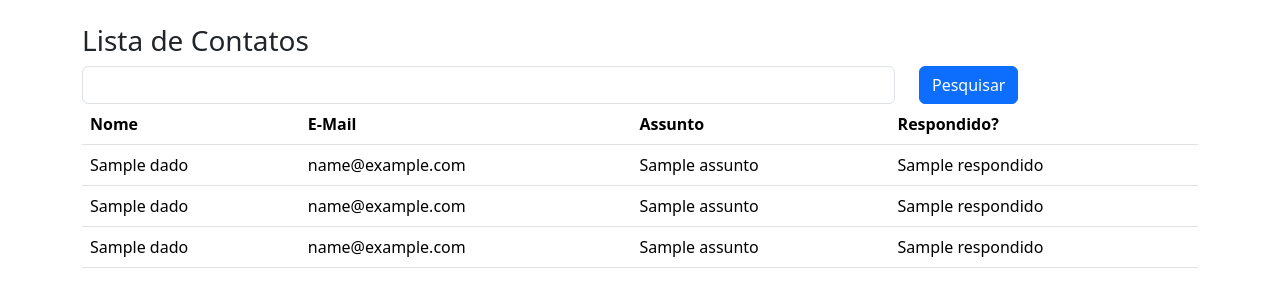
After one commit to JulioPestan/flaskCamp, a Flask app: template estudo/templates/contato_lista.html in a window 1280 px wide. The commit adds this page. Shown: the top 307 px of the page. Run offline with Flask 3, Linux system fonts and the light colour scheme; the template is opened without the code that fills it: most values are stand-ins (such as "Sample title", 1, 10 or a date in 2020).

Commit message:
O objetivo dessa parte é recuperar dados do banco. Posso recuperar todas as linhas da tabela Contato( ) ou fazer um filtro de algum nome específico. Na view com o a rota '/contato/lista/' o retorno dos dados do banco vem em ordem alfabética de nome. Mas posso pesquisar por nome também através da barra name="pesquisa". Criei o contato_lista.html. Nela temos a barra de pesquisa name="pesquisa" na qual eu faço consultas por nome. Etambém foi criada a tabela na qual os dados buscados no banco são apresentadas.

```diff
--- /dev/null
+++ b/estudo/templates/contato_lista.html
@@ -0,0 +1,64 @@
+<!DOCTYPE html>
+<html lang="pt-br">
+<head>
+    <meta charset="UTF-8">
+    <meta name="viewport" content="width=device-width, initial-scale=1.0">
+    <title>Contato</title>
+    <link href="https://cdn.jsdelivr.net/npm/bootstrap@5.3.3/dist/css/bootstrap.min.css" rel="stylesheet" integrity="sha384-QWTKZyjpPEjISv5WaRU9OFeRpok6YctnYmDr5pNlyT2bRjXh0JMhjY6hW+ALEwIH" crossorigin="anonymous">
+</head>
+<body>
+
+    <div class="container">
+
+            <div class="row mt-4" >
+                <h3>Lista de Contatos</h3>
+
+                <form method="get" class="row">
+                    <div class="col-9">
+                        <input type="text" name="pesquisa" class="form-control">
+                    </div>
+                    <div class="col-3">
+                        <button type="submit" class="btn btn-primary">Pesquisar</button>
+                    </div>
+                </form>
+
+
+                <div class="col-12">
+                    <table class="table">
+                        <thead>
+                            <tr>
+                                <th>Nome</th>
+                                <th>E-Mail</th>
+                                <th>Assunto</th>
+                                <th>Respondido?</th>
+                            </tr>
+                        </thead>
+                        <tbody>
+                            <tr>
+                                <td>{{ context['dados'][0].nome}}</td>
+                                <td>{{ context['dados'][0].email}}</td>
+                                <td>{{ context['dados'][0].assunto}}</td>
+                                <td>{{ context['dados'][0].respondido}}</td>
+                            </tr>
+                            <tr>
+                                <td>{{ context['dados'][1].nome}}</td>
+                                <td>{{ context['dados'][1].email}}</td>
+                                <td>{{ context['dados'][1].assunto}}</td>
+                                <td>{{ context['dados'][1].respondido}}</td>
+                            </tr>
+                            <tr>
+                                <td>{{ context['dados'][2].nome}}</td>
+                                <td>{{ context['dados'][2].email}}</td>
+                                <td>{{ context['dados'][2].assunto}}</td>
+                                <td>{{ context['dados'][2].respondido}}</td>
+                            </tr>
+                        </tbody>
+                    </table>
+                </div>
+            </div>
+
+    </div>
+
+    <script src="https://cdn.jsdelivr.net/npm/bootstrap@5.3.3/dist/js/bootstrap.bundle.min.js" integrity="sha384-YvpcrYf0tY3lHB60NNkmXc5s9fDVZLESaAA55NDzOxhy9GkcIdslK1eN7N6jIeHz" crossorigin="anonymous"></script>
+</body>
+</html>
--- a/estudo/templates/index.html
+++ b/estudo/templates/index.html
@@ -14,7 +14,10 @@
     <div>
         <p>Bem-Vindo {{context.usuario}} a aula flask</p>
         <p><b>Idade:</b> {{ context.idade}}</p>
+
         <a href="{{ url_for('contato')}}">Contato</a>
+        <a href="{{ url_for('contatoLista')}}">Contato - lista</a>
+
     </div>
 </body>
 </html>
--- a/estudo/views.py
+++ b/estudo/views.py
@@ -24,6 +24,25 @@ def contato():
         return redirect(url_for('index'))
 
     return render_template('contato.html', context = context, form=form)
+
+@app.route('/contato/lista/')
+def contatoLista():
+
+    if request.method == 'GET':
+        pesquisa = request.args.get('pesquisa', '')
+
+    dados = Contato.query.order_by('nome')
+
+    if pesquisa != '':
+        dados = dados.filter_by(nome=pesquisa)
+
+    context={'dados': dados}
+    return render_template('contato_lista.html', context=context)
+
+
+
+
+
 
 
 
@@ -55,3 +74,10 @@ def contato_old():
         db.session.commit()
 
     return render_template('contato_old.html', context = context)
+
+# @app.route('/contato/lista/')
+# def contatoLista():
+
+#     print(dados)
+#     context={'dados': dados}
+#     return render_template('contato_lista.html', context=context)
```
Also changed, not shown: estudo/templates/old_cont_lista.html (added, +55 -0 lines), estudo/templates/old_contato.html (renamed from estudo/templates/contato_old.html).
